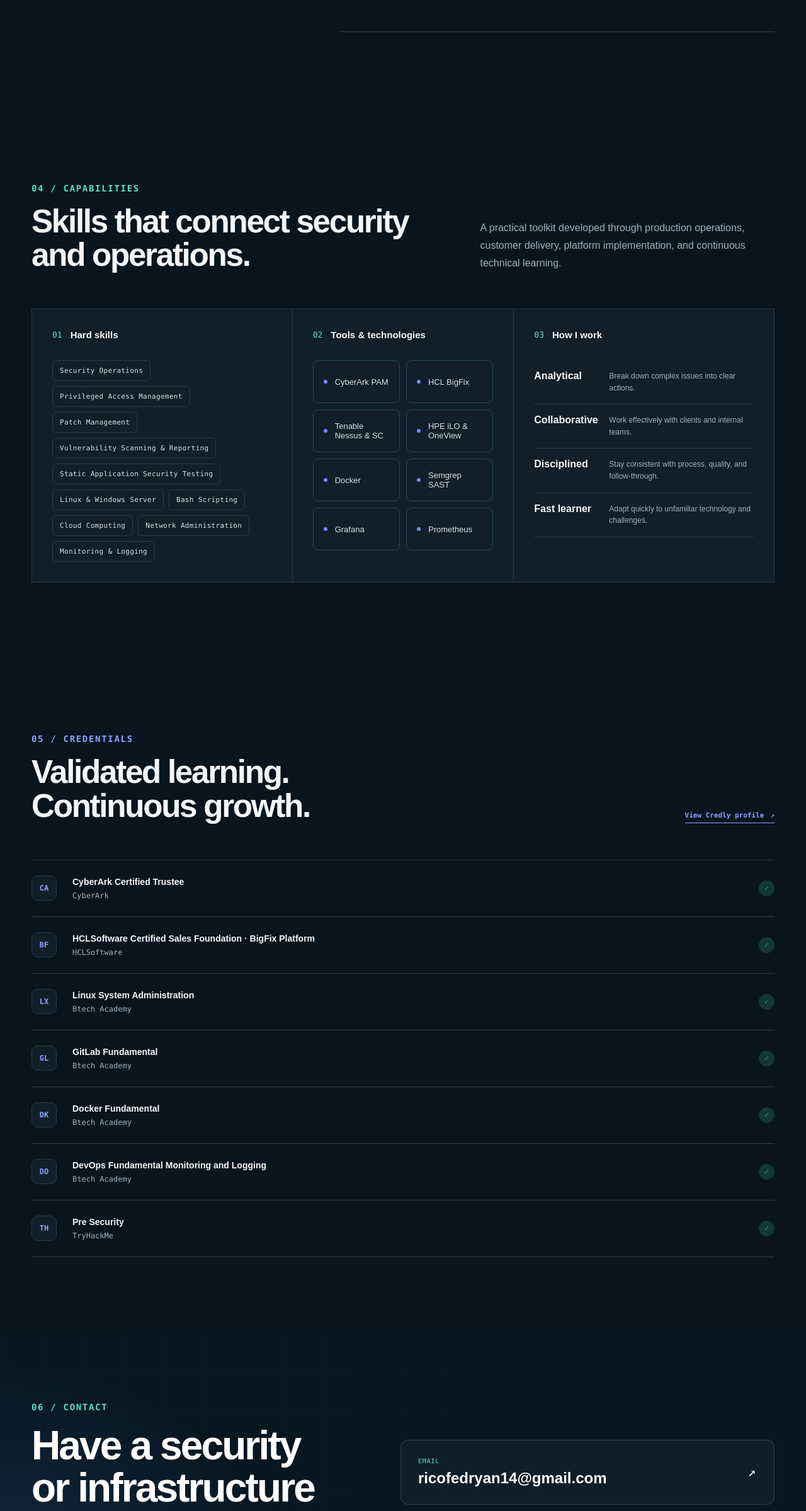
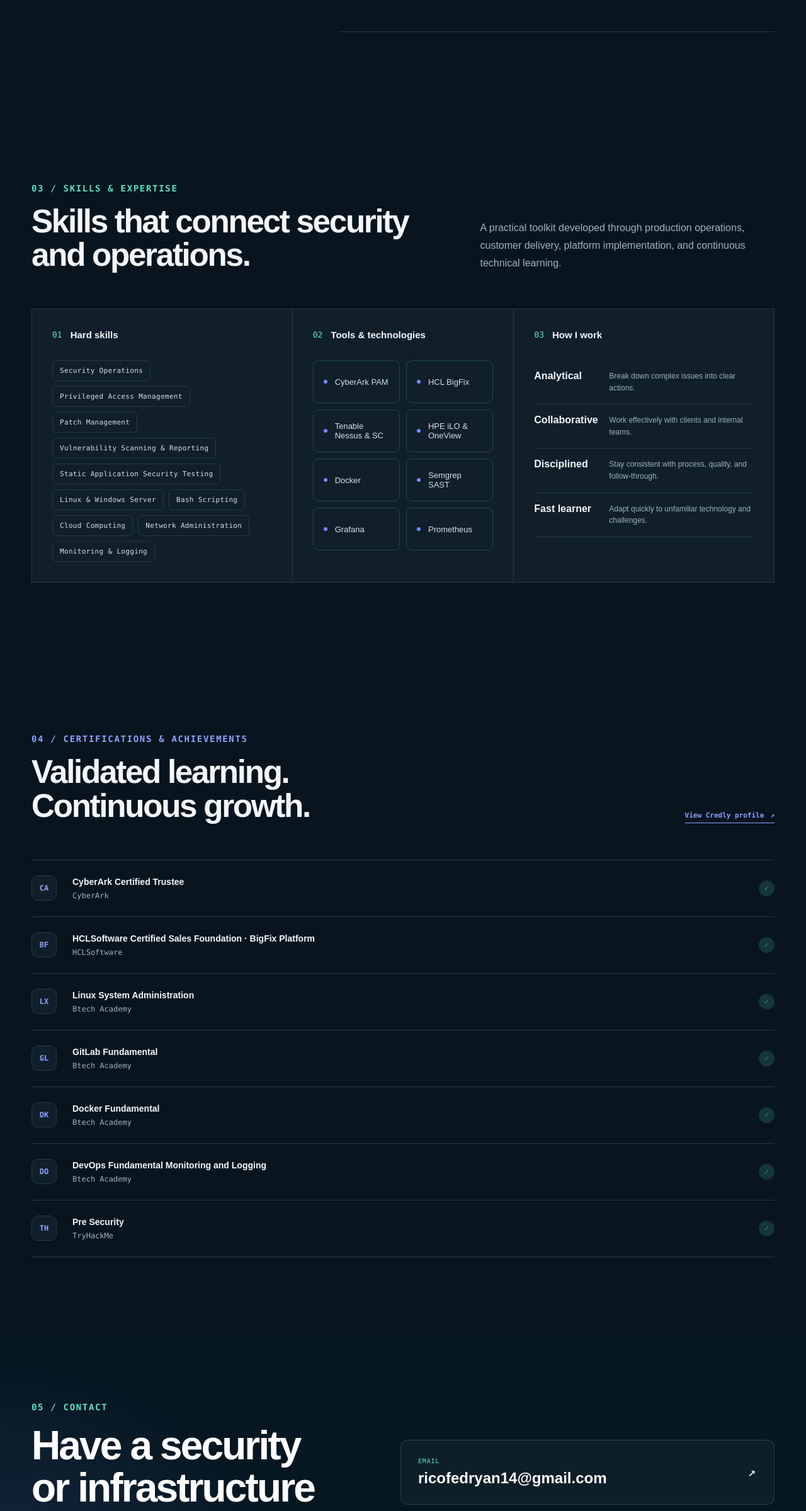
Before and after one commit to vedrico14/Portofolio-Rico_Fedryan, a Next.js app: page / in a window 1280 px wide. Shown: the part 4479-6878 px from the top of the page at 63% size. Built offline with nearby package versions, Linux system fonts and the light colour scheme.

Commit message:
Update section numbers and headings in page.tsx

```diff
--- a/app/page.tsx
+++ b/app/page.tsx
@@ -430,7 +430,7 @@ export default function Home() {
         <div className="section-shell">
           <div className="section-heading split-heading">
             <div>
-              <div className="eyebrow light">04 / Capabilities</div>
+              <div className="eyebrow light">03 / Skills & Expertise</div>
               <h2>Skills that connect security and operations.</h2>
             </div>
             <p>
@@ -485,7 +485,7 @@ export default function Home() {
         <div className="section-shell">
           <div className="section-heading split-heading">
             <div>
-              <div className="eyebrow">05 / Credentials</div>
+              <div className="eyebrow">04 / Certifications & Achievements</div>
               <h2>Validated learning.<br />Continuous growth.</h2>
             </div>
             <a
@@ -542,7 +542,7 @@ export default function Home() {
         <div className="contact-grid" aria-hidden="true" />
         <div className="section-shell contact-layout">
           <div>
-            <div className="eyebrow light">06 / Contact</div>
+            <div className="eyebrow light">05 / Contact</div>
             <h2>Have a security or infrastructure challenge?</h2>
             <p>
               Let&apos;s connect and talk about how I can help your team keep
```
